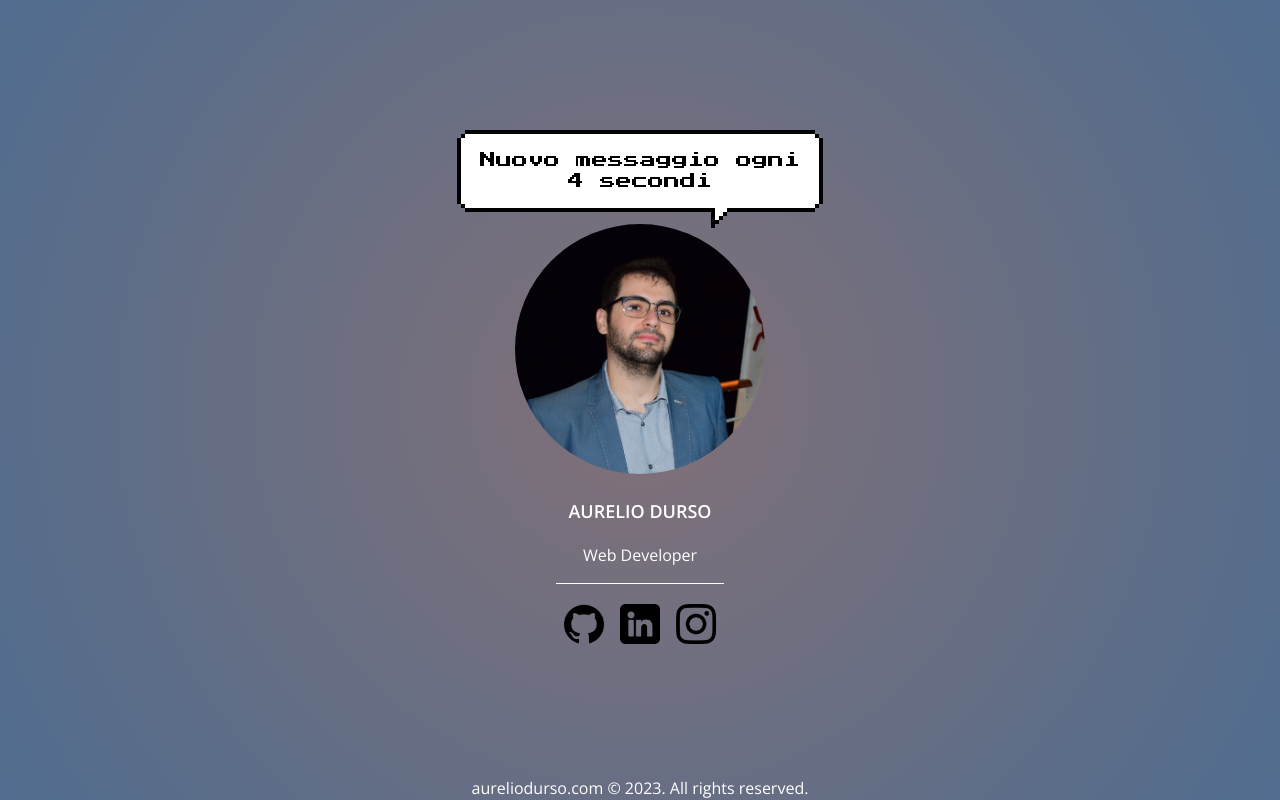
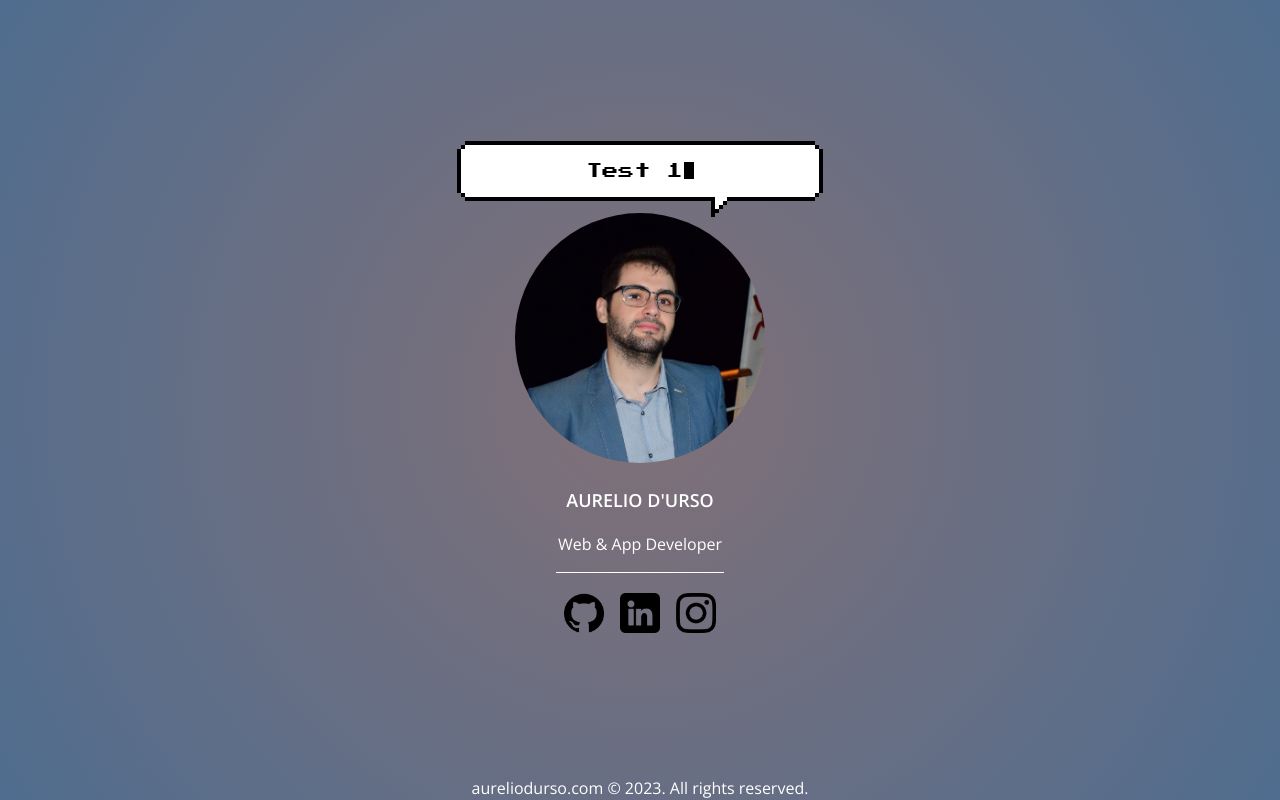
Before and after one commit to aureliodd/aureliodursodotcom, a React (Vite) app: page / in a window 1280 px wide. Built offline with nearby package versions, Linux system fonts and the light colour scheme.

Commit message:
add cursor, fix some logic

```diff
--- a/src/App.jsx
+++ b/src/App.jsx
@@ -6,59 +6,87 @@ import instagram from './assets/instagram.png'
 import linkedin from './assets/linkedin.png'
 import github from './assets/github.png'
 
+const MYMESSAGES = [
+  'Test 1',
+  'Test 2',
+  'Test 3',
+  'Test 4',
+  'Test 5',
+]
+
 const QUALITIES = [
-  'Web Developer',
-  'App Developer'
+  'Web & App Developer',
+  'Data management & integration consultant'
 ]
 
 function App() {
 
-  // const [scrollPosition, setScrollPosition] = useState(0);
-  const [qualityIndex, setQualityIndex] = useState(0);
-  const [myMessage, setMyMessage] = useState('');
+  const [messageIndex, setMessageIndex] = useState(0)
+  const [myMessage, setMyMessage] = useState(MYMESSAGES[messageIndex])
+  const [cursorClassName,setCursorClassName] = useState('cursor')
+
 
   const currentYear = 1900 + new Date().getYear()
-  let i = 0
 
-  useEffect(() => {
-    const messageUpdateInterval = setInterval(() => {
-      // Aggiorna myMessage con il nuovo valore desiderato
-      setMyMessage('Nuovo messaggio ogni '+ i +' secondi');
-      i++
-    }, 1000);
+  //   useEffect(() => {
+  //     const messageUpdateInterval = setInterval(updateMyMessage, 2000);
+  //     return () => clearInterval(messageUpdateInterval);
+  // }, [messageIndex]);
 
-    // Pulisci l'intervallo quando il componente viene smontato
-    return () => clearInterval(messageUpdateInterval);
-  }, []);
 
-  // useEffect(() => {
-  //   window.addEventListener('scroll', handleScroll, { passive: true });
-  //   return () => window.removeEventListener('scroll', handleScroll);
-  // }, []);
+  const updateMyMessage = async () => {
 
-  // function handleScroll() {
-  //   setScrollPosition(window.pageYOffset)
-  // }
+    if(MYMESSAGES.length < messageIndex + 1) { return }
+
+    let currentWord = myMessage
+
+    if(myMessage.length > 0) {
+      while(currentWord.length > 0) {
+        currentWord = currentWord.substring(0, currentWord.length - 1)
+        await new Promise(resolve => setTimeout(resolve, 30));
+        setMyMessage(currentWord)
+      }
+    }
+
+    if(messageIndex + 1 > MYMESSAGES.length - 1) {
+      currentWord = '...'
+    } else {
+      currentWord = MYMESSAGES[messageIndex + 1]
+    }
+    let j = 0
+
+    while(j <= currentWord.length) {
+      await new Promise(resolve => setTimeout(resolve, 50));
+      setMyMessage(currentWord.substring(0, j))
+      j++
+    }
+
+
+    if(MYMESSAGES.length - 1  < messageIndex + 1) {
+      setCursorClassName('hidden')
+    }
+
+    setMessageIndex(messageIndex + 1)
+  }
 
   return (
     <div className="container">
 
       <header> {/* Empty. For future use? */} </header>
 
-
       <section>
 
-        <div>
+        <div onClick={updateMyMessage}>
           <div className="bubble medium bottom">
-            {myMessage}
+            {myMessage} <div className={cursorClassName}></div>
           </div>
         </div>
 
         <img className="myPic" src={me} />
         <div className="myName">
-          <p>AURELIO DURSO</p>
+          <p>AURELIO D'URSO</p>
         </div>
-        <p>{QUALITIES[qualityIndex]}</p>
+        <p>{QUALITIES[0]}</p>
 
         <div className="social">
           <a href="http://github.com/aureliodd" rel='noreferrer' target='_blank'>
--- a/src/App.scss
+++ b/src/App.scss
@@ -36,6 +36,29 @@
   max-height: auto;
   margin: 8px;
   margin-top: 20px;
+}
+
+.cursor {
+	background-color: black;
+	display: inline-block;
+	width: 10px;
+	height: 17px;
+	margin-left: -15px;
+	animation-name: example;
+	animation-duration: 1s;
+	animation-iteration-count: infinite;
+}
+
+@keyframes example {
+	0%   {background-color:black;}
+	25%   {background-color:black;}
+	50%   {background-color:black;}
+	75%   {background-color:white;}
+	100%   {background-color:white;}
+}
+
+.hidden {
+	display: none;
 }
 
 
@@ -180,3 +203,7 @@ $bubble-border: 0 -1*$px $white,
 			0 -1*$px $white;
 	}
 }
+
+.bubble:hover {
+	cursor: pointer;
+}
```
